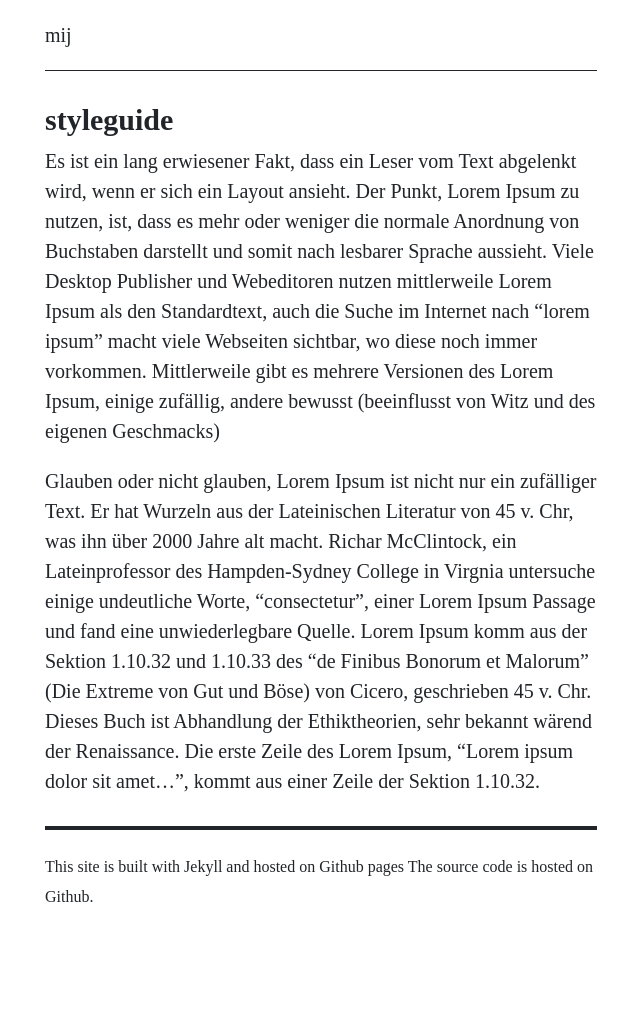
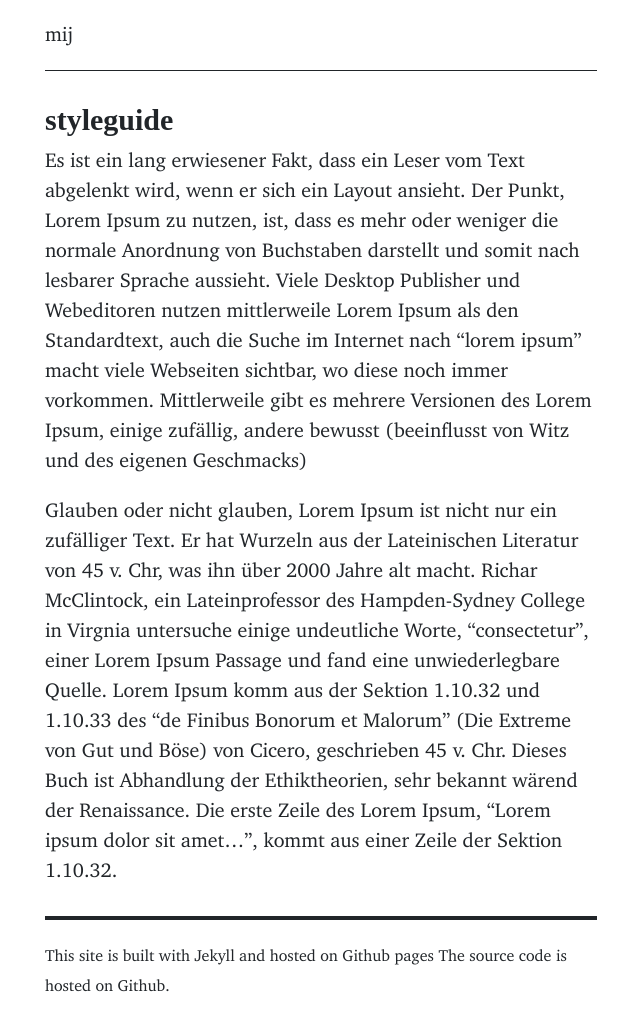
Before and after one commit to muhammadilfaj/mij, a Jekyll site: the page built from styleguide.md, in a window 1280 px wide. Shown: the whole page, without its empty margins (319-959 px from the left). Built offline with Jekyll 4.4.1, drawn with Linux system fonts in a browser that asks for light colours; some web fonts are replaced; before the commit the page ends 930 px from its top, so only the background shows below that.

Commit message:
Update stylesheet.css

```diff
--- a/assets/stylesheet.css
+++ b/assets/stylesheet.css
@@ -8,8 +8,8 @@
   font-display: auto;
   font-style: normal;
   font-weight: 400;
-  src:  url('mij/assets/xcharter-roman.woff2') format('woff2'),
-        url('mij/assets/xcharter-roman.woff') format('woff');
+  src:  url('/mij/assets/xcharter-roman.woff2') format('woff2'),
+        url('/mij/assets/xcharter-roman.woff') format('woff');
 }
 
 @font-face {
```
